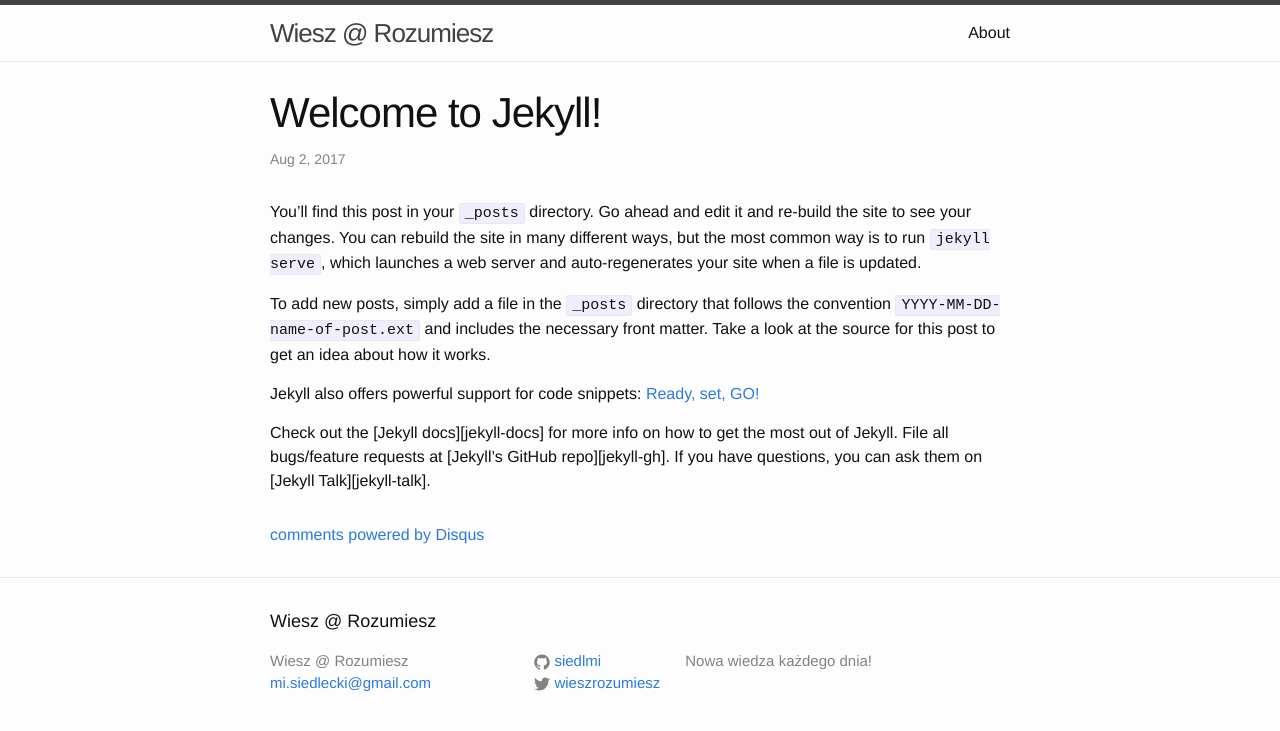
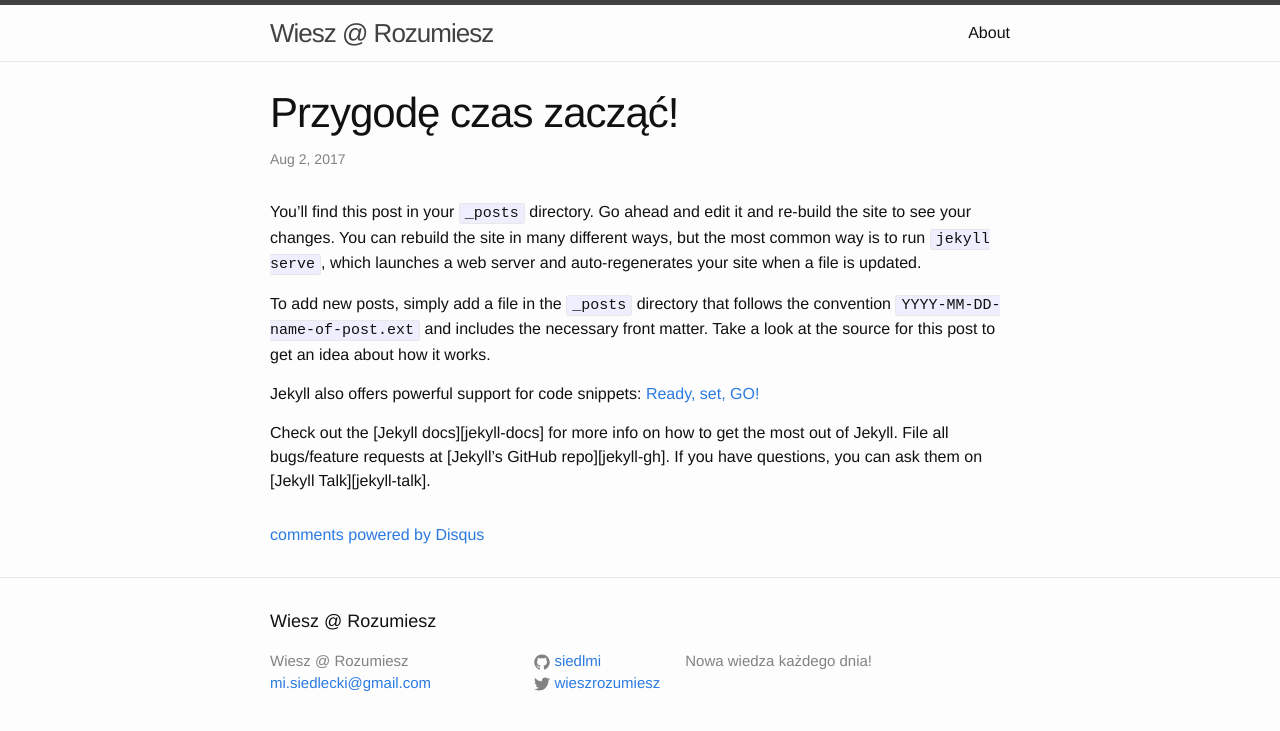
Before and after one commit to siedlmi/siedlmi.github.io, a Jekyll site: the page built from _posts/2017-08-02-witaj.markdown, in a window 1280 px wide. Shown: the top 731 px of the page. Built offline with Jekyll 4.4.1, drawn with Linux system fonts in a browser that asks for light colours; comment, search, counter and statistics services are not loaded.

Commit message:
Update and rename 2017-08-02-post.markdown to 2017-08-02-witaj.markdown

```diff
--- a/_posts/2017-08-02-post.markdown
+++ b/_posts/2017-08-02-witaj.markdown
@@ -1,6 +1,6 @@
 ---
 layout: post
-title:  "Welcome to Jekyll!"
+title:  "Przygodę czas zacząć!"
 date:   2017-08-02 22:09:19 +0000
 categories: jekyll update
 ---
```
